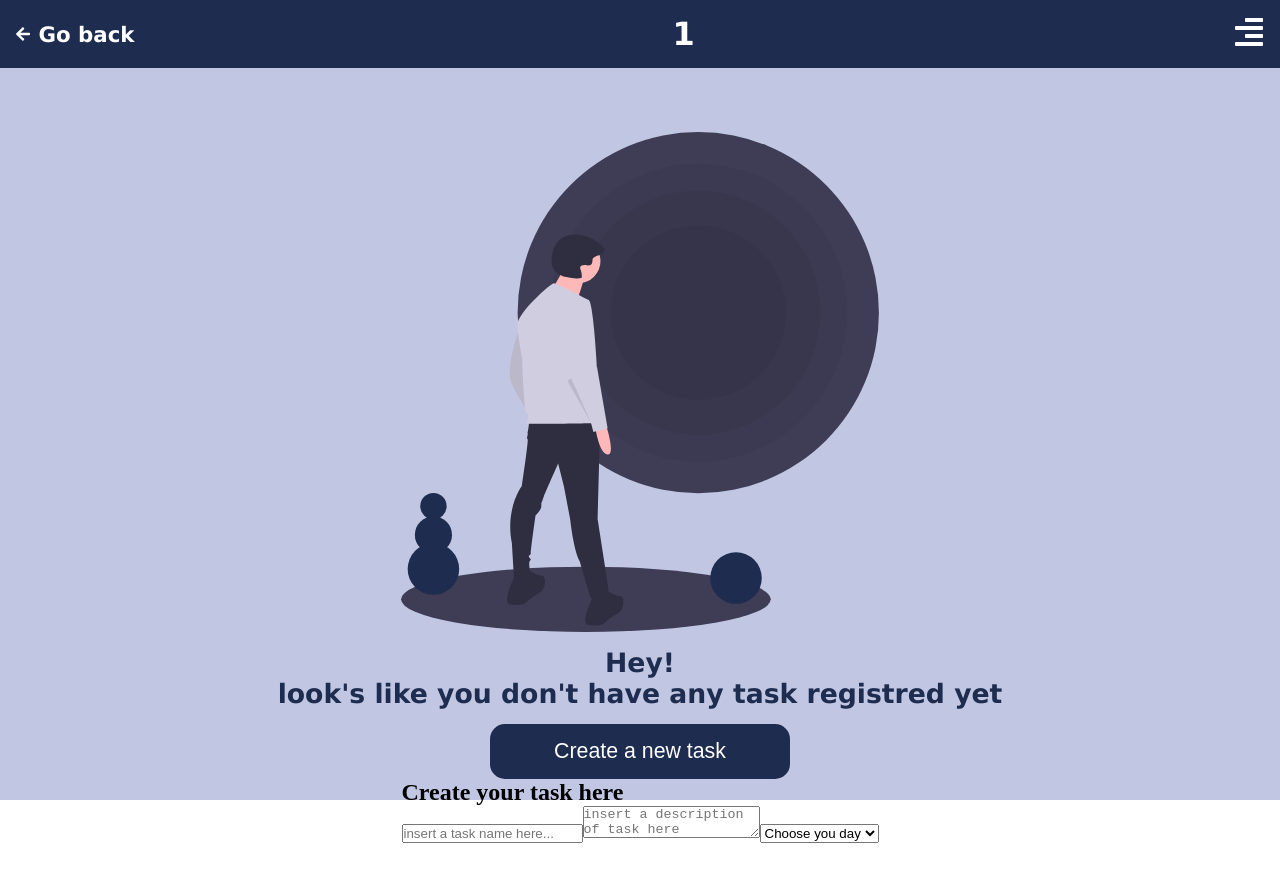
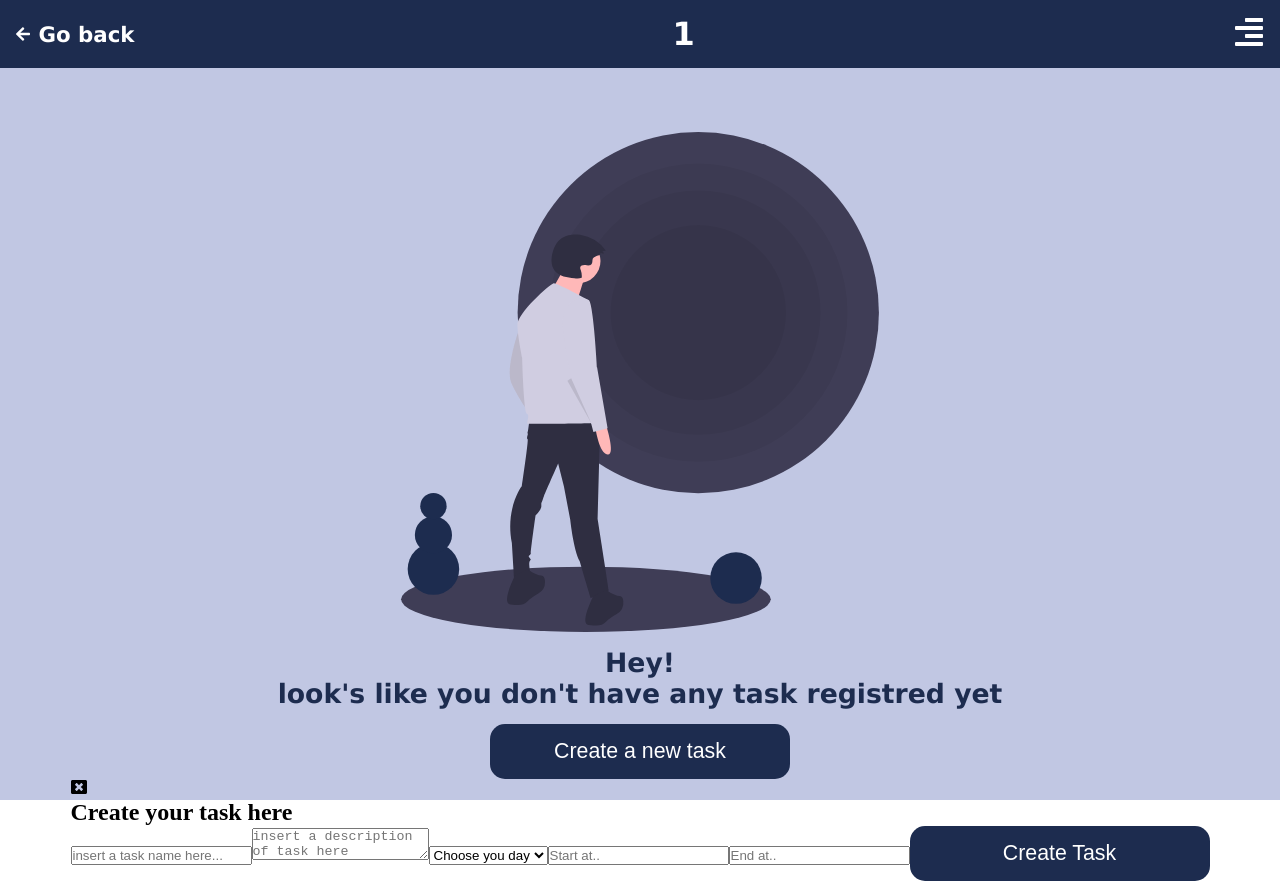
Before and after one commit to GustavoSMelo/TaskManager, a Next.js app in the folder frontend/: page /task/1 in a window 1280 px wide. Before the commit the page ends 843 px from the top, so only its background shows below. Built offline with nearby package versions, Linux system fonts and the light colour scheme; no server answers.

Commit message:
still working in day page

```diff
--- a/frontend/pages/task/[day].tsx
+++ b/frontend/pages/task/[day].tsx
@@ -1,9 +1,11 @@
-import React, {useEffect, useState} from 'react'
+import React, { useEffect, useState } from 'react'
 import Navbar from '../../components/Navbar'
 import { Container, WithoutContainer } from '../../styles/task.day.style'
 import DayInterface from '../../interface/NavbarInterface'
 import api from '../../api/api'
 import Image from 'next/image'
+import { FaWindowClose } from 'react-icons/fa'
+import Popup from '../../components/PopupBox'
 
 export async function getServerSideProps(ctx: any) {
     const day = ctx.query.day
@@ -24,6 +26,8 @@ const Task : React.FC<DayInterface> = (props) => {
     const [week_days, setWeek_days] = useState('')
     const [start_at, setStart_at] = useState('')
     const [end_at, setEnd_at] = useState('')
+    const [openForm, setOpenForm] = useState('none')
+    const [PopupBox, setPopupBox] = useState(<></>)
 
     const getDataByAPI = async () => {
         try {
@@ -34,8 +38,12 @@ const Task : React.FC<DayInterface> = (props) => {
                 }
             })
 
-            //setTasks(response.data)
+            setTasks(response.data)
 
+
+            setTimeout(() => {
+                setPopupBox(<></>)
+            }, 3000)
             console.log({resposta: response})
         } catch (err) {
             console.log({Error: err})
@@ -45,23 +53,57 @@ const Task : React.FC<DayInterface> = (props) => {
 
     useEffect(() => {
         getDataByAPI()
-    }, [])
+    }, [PopupBox])
+
+    const handlerCreateTask = async () => {
+
+        try {
+            await api.post('/api/task', {
+                name, description, week_days, start_at, end_at
+            }, {headers: {
+                Authorization: `Bearer ${localStorage.getItem('bearer-token')}`,
+            }})
+
+            setPopupBox(<Popup textColor='#0AFA00' backgroundColor='#CEFAD5' message='Task created with success ' />)
+        } catch (err) {
+            setPopupBox(<Popup textColor='#f00' backgroundColor='#FCD9D5' message='Error to create a task, please try again' />)
+
+            console.error({Error: err})
+        }
+    }
 
     const viewWithoutTask = () => {
         return (
-            <WithoutContainer>
+            <WithoutContainer formDisplayed={openForm}>
                 <Image src='/images/void.svg' width={600} height={500}/>
                 <p>
                     Hey!<br />
                     look's like you don't have any task registred yet
                 </p>
-                <button>Create a new task</button>
+                <button onClick={() => setOpenForm('flex')}>Create a new task</button>
 
                 <form>
+                    <FaWindowClose className="CloseIcon" onClick={() => setOpenForm('none')}/>
                     <h1>Create your task here</h1>
-                    <input placeholder='insert a task name here... ' name='name' id='name' value={name} required/>
-                    <textarea placeholder='insert a description of task here' name='description' id='description' value={description} required/>
-                    <select value={week_days}>
+
+                    <input placeholder='insert a task name here... '
+                        type='text'
+                        name='name'
+                        id='name'
+                        value={name}
+                        onChange={event => setName(event.target.value)}
+                        required
+                    />
+
+                    <textarea
+                        placeholder='insert a description of task here'    name='description'
+                        id='description'
+                        value={description}
+                        onChange={event => setDescription(event.target.value)}
+                        required
+                    />
+
+                    <select value={week_days} onChange={e => setWeek_days(e.target.value)}>
                         <option value={''}>Choose you day</option>
                         <option value='Sunday'>Sunday</option>
                         <option value='Monday'>Monday</option>
@@ -71,6 +113,28 @@ const Task : React.FC<DayInterface> = (props) => {
                         <option value='Friday'>Friday</option>
                         <option value='Saturday'>Saturday</option>
                     </select>
+
+                    <input
+                        placeholder='Start at..'
+                        name='name'
+                        type='number'
+                        id='name'
+                        value={start_at}
+                        onChange={event => setStart_at(event.target.value)}
+                        required
+                    />
+
+                    <input
+                        placeholder='End at.. '
+                        name='name'
+                        type='number'
+                        id='name'
+                        value={end_at}
+                        onChange={event => setEnd_at(event.target.value)}
+                        required
+                    />
+
+                    <button type='button' onClick={() => handlerCreateTask()}> Create Task</button>
                 </form>
             </WithoutContainer>
         )
@@ -86,6 +150,7 @@ const Task : React.FC<DayInterface> = (props) => {
         <Container>
             <Navbar day={props.day} />
             {tasks.length <= 0 ? viewWithoutTask() : showTheTasks()}
+            {PopupBox}
         </Container>
     )
 
```
